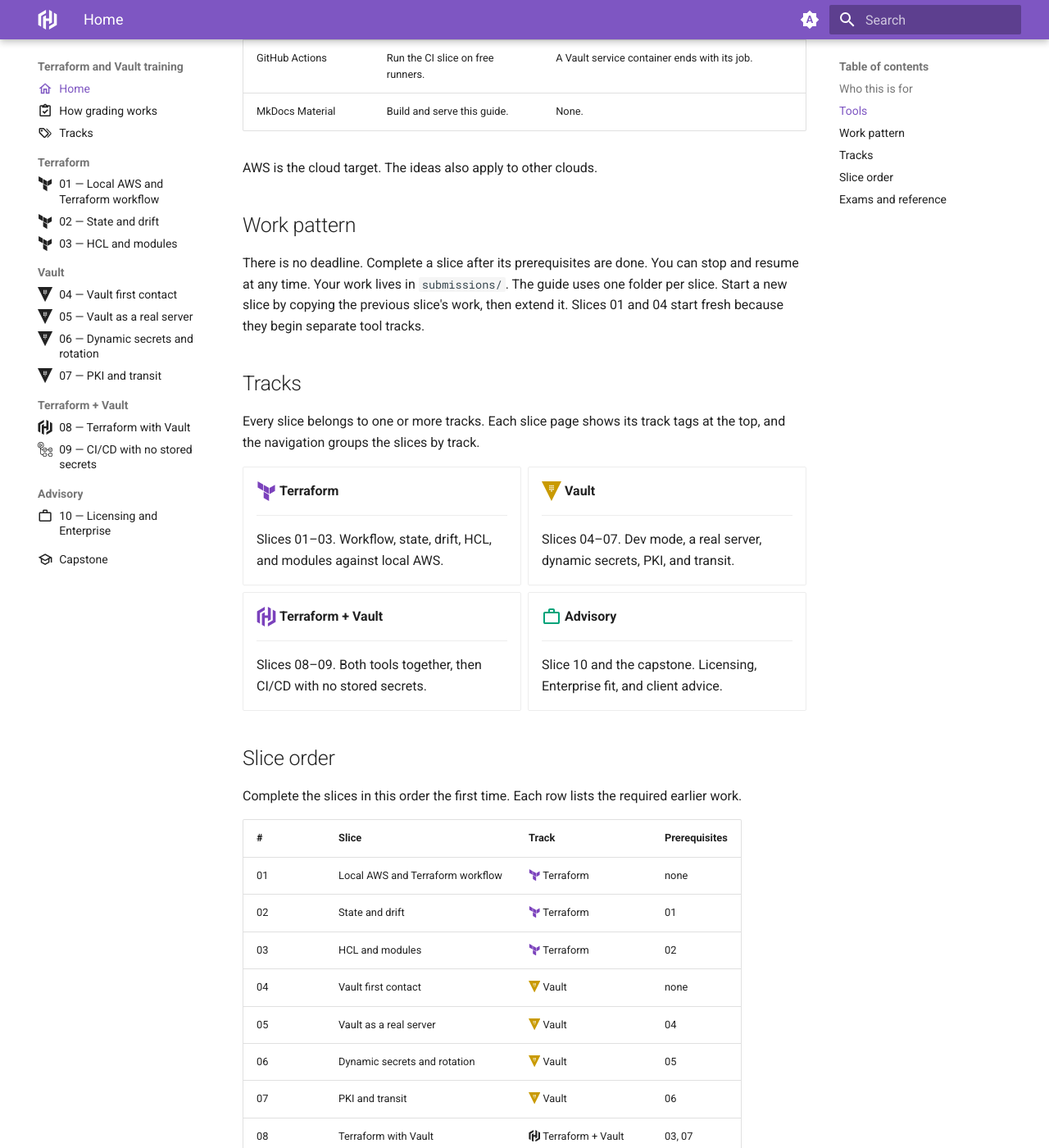
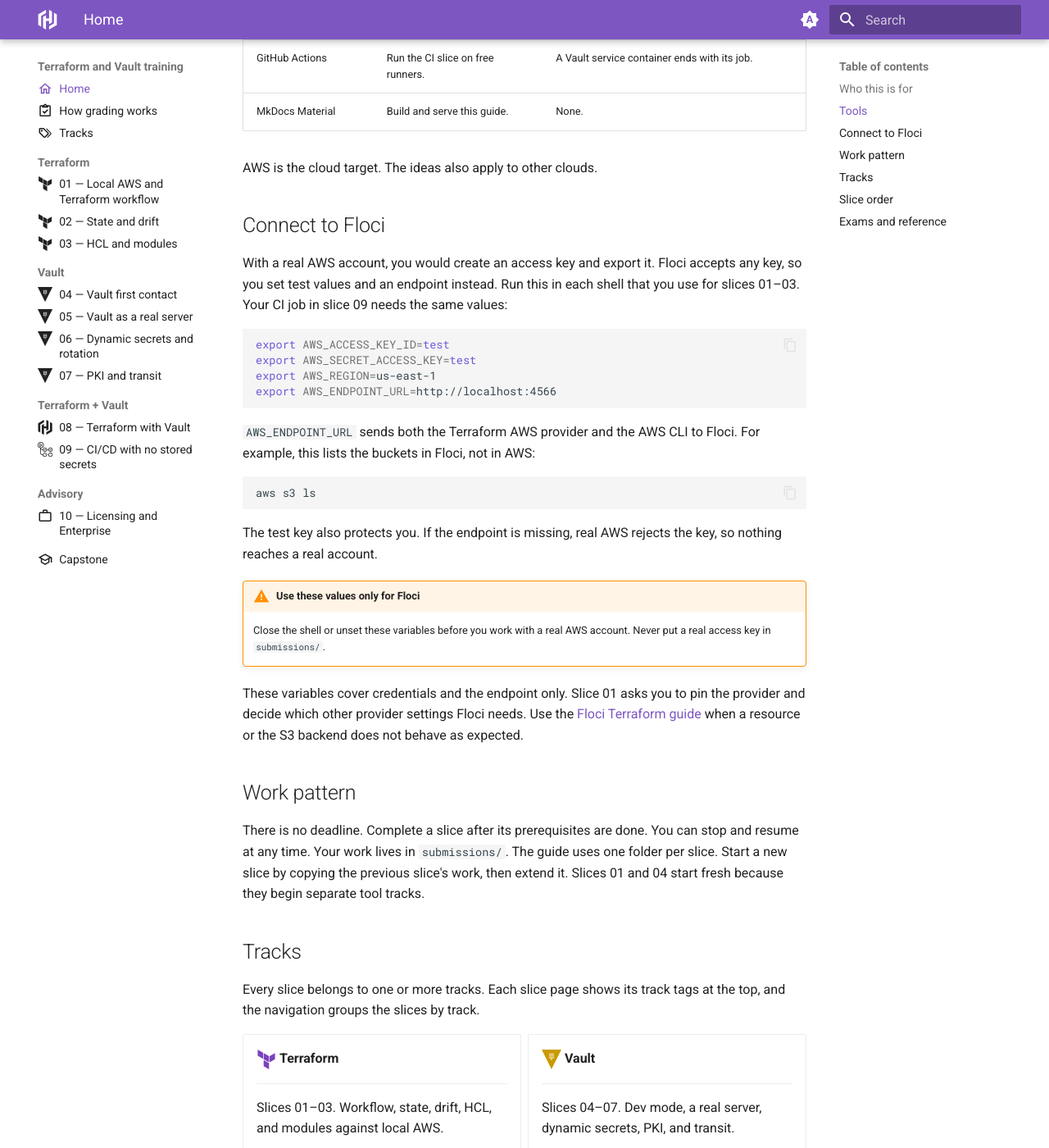
Before and after one commit to OpalBolt/Hashicorp-Katas, an MkDocs documentation site: the page built from docs/index.md, in a window 1280 px wide and 1400 px high, scrolled down 669 px. Shown: the whole window at 82% size. Built offline with MkDocs 1.6.1 and Material for MkDocs 9.7.7, drawn with Linux system fonts in a browser that asks for light colours.

Commit message:
docs: explain how to point Terraform at Floci
Learners would otherwise send the AWS provider to real AWS. Test credentials and AWS_ENDPOINT_URL route both Terraform and the AWS CLI to Floci, while the provider settings stay a learner task.

````diff
--- a/docs/index.md
+++ b/docs/index.md
@@ -24,6 +24,39 @@ It gives you goals, reasons, constraints, and checks. It does not give you solut
 | MkDocs Material | Build and serve this guide. | None. |
 
 AWS is the cloud target. The ideas also apply to other clouds.
+
+## Connect to Floci
+
+With a real AWS account, you would create an access key and export it. Floci
+accepts any key, so you set test values and an endpoint instead. Run this in
+each shell that you use for slices 01–03. Your CI job in slice 09 needs the
+same values:
+
+```bash
+export AWS_ACCESS_KEY_ID=test
+export AWS_SECRET_ACCESS_KEY=test
+export AWS_REGION=us-east-1
+export AWS_ENDPOINT_URL=http://localhost:4566
+```
+
+`AWS_ENDPOINT_URL` sends both the Terraform AWS provider and the AWS CLI to
+Floci. For example, this lists the buckets in Floci, not in AWS:
+
+```bash
+aws s3 ls
+```
+
+The test key also protects you. If the endpoint is missing, real AWS rejects
+the key, so nothing reaches a real account.
+
+!!! warning "Use these values only for Floci"
+    Close the shell or unset these variables before you work with a real AWS
+    account. Never put a real access key in `submissions/`.
+
+These variables cover credentials and the endpoint only. Slice 01 asks you to
+pin the provider and decide which other provider settings Floci needs.
+Use the [Floci Terraform guide](https://floci.io/floci/getting-started/terraform/)
+when a resource or the S3 backend does not behave as expected.
 
 ## Work pattern
 
````
Also changed, not shown: README.md (+2 -0 lines), docs/slices/01-workflow.md (+2 -1 lines).
